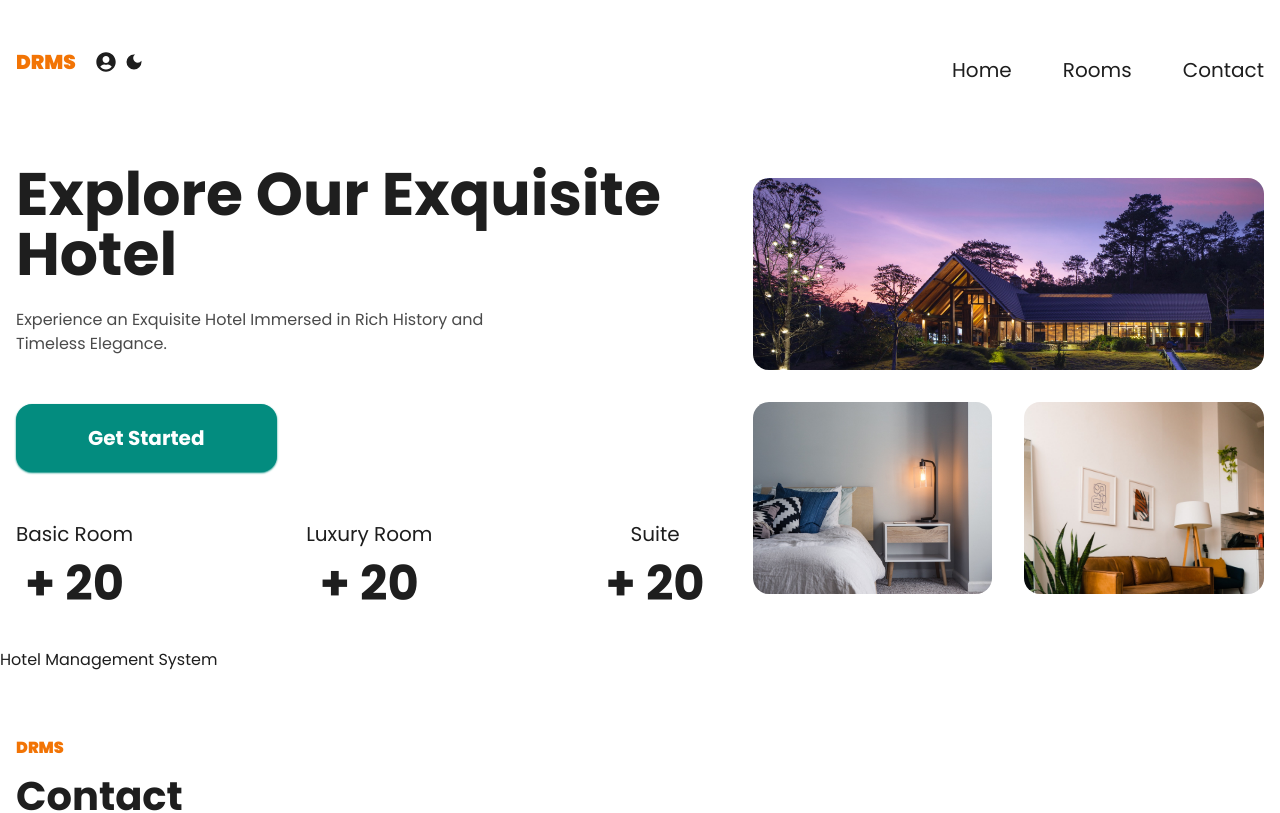
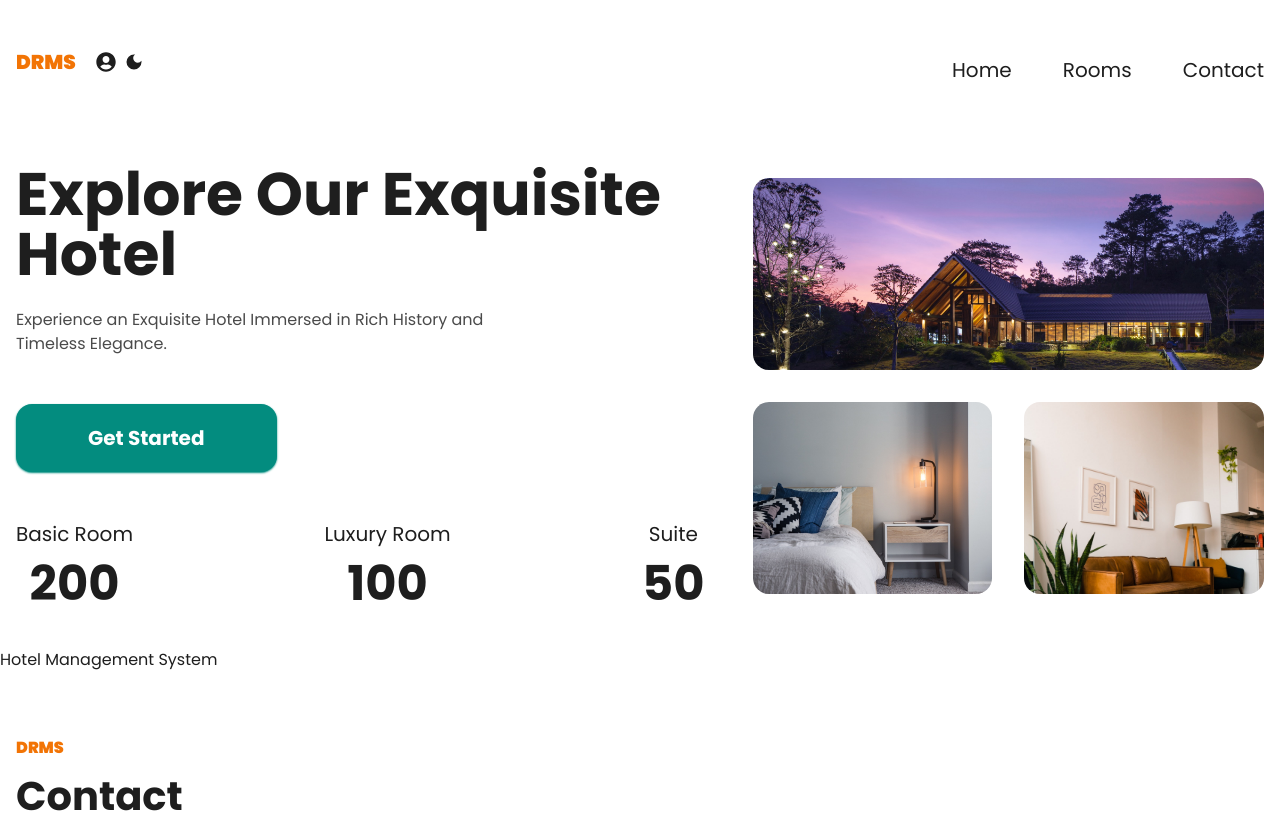
Before and after one commit to nzkks/nextjs-sanitycms-ts-tw-hotel-management, a Next.js app: page / in a window 1280 px wide. Shown: the top 813 px of the page. Built offline with nearby package versions, Linux system fonts and the light colour scheme; no server answers.

Commit message:
Hero section: Add 'count up' animation to the numbers

```diff
--- /dev/null
+++ b/src/components/CountUpNumber/CountUpNumber.tsx
@@ -0,0 +1,39 @@
+import { FC, useEffect, useState } from 'react';
+
+type Props = {
+  endValue: number;
+  duration: number;
+};
+
+const CountUpNumber: FC<Props> = ({ endValue, duration }) => {
+  const [count, setCount] = useState(0);
+
+  useEffect(() => {
+    let startTime: number;
+    let animationFrameId: number;
+
+    const updateCount = (timeStamp: number) => {
+      if (!startTime) startTime = timeStamp;
+      const progress = timeStamp - startTime;
+
+      if (progress < duration) {
+        setCount(Math.min(endValue, (progress / duration) * endValue));
+        animationFrameId = requestAnimationFrame(updateCount);
+      } else {
+        setCount(endValue);
+      }
+    };
+
+    animationFrameId = requestAnimationFrame(updateCount);
+
+    return () => cancelAnimationFrame(animationFrameId);
+  }, [duration, endValue]);
+
+  return (
+    <p className="text-lg font-medium md:font-bold xl:text-5xl">
+      {Math.round(count)}
+    </p>
+  );
+};
+
+export default CountUpNumber;
--- a/src/components/HeroSection/HeroSection.tsx
+++ b/src/components/HeroSection/HeroSection.tsx
@@ -1,4 +1,7 @@
+'use client';
+
 import Image from 'next/image';
+import CountUpNumber from '../CountUpNumber/CountUpNumber';
 
 const HeroSection = () => {
   return (
@@ -14,15 +17,15 @@ const HeroSection = () => {
         <div className="mt-12 flex justify-between">
           <div className="flex flex-col items-center justify-center gap-3">
             <p className="text-center text-xs lg:text-xl">Basic Room</p>
-            <p className="text-lg font-medium md:font-bold xl:text-5xl">+ 20</p>
+            <CountUpNumber duration={3000} endValue={200} />
           </div>
           <div className="flex flex-col items-center justify-center gap-3">
             <p className="text-center text-xs lg:text-xl">Luxury Room</p>
-            <p className="text-lg font-medium md:font-bold xl:text-5xl">+ 20</p>
+            <CountUpNumber duration={2000} endValue={100} />
           </div>
           <div className="flex flex-col items-center justify-center gap-3">
             <p className="text-center text-xs lg:text-xl">Suite</p>
-            <p className="text-lg font-medium md:font-bold xl:text-5xl">+ 20</p>
+            <CountUpNumber duration={1000} endValue={50} />
           </div>
         </div>
       </div>
```
